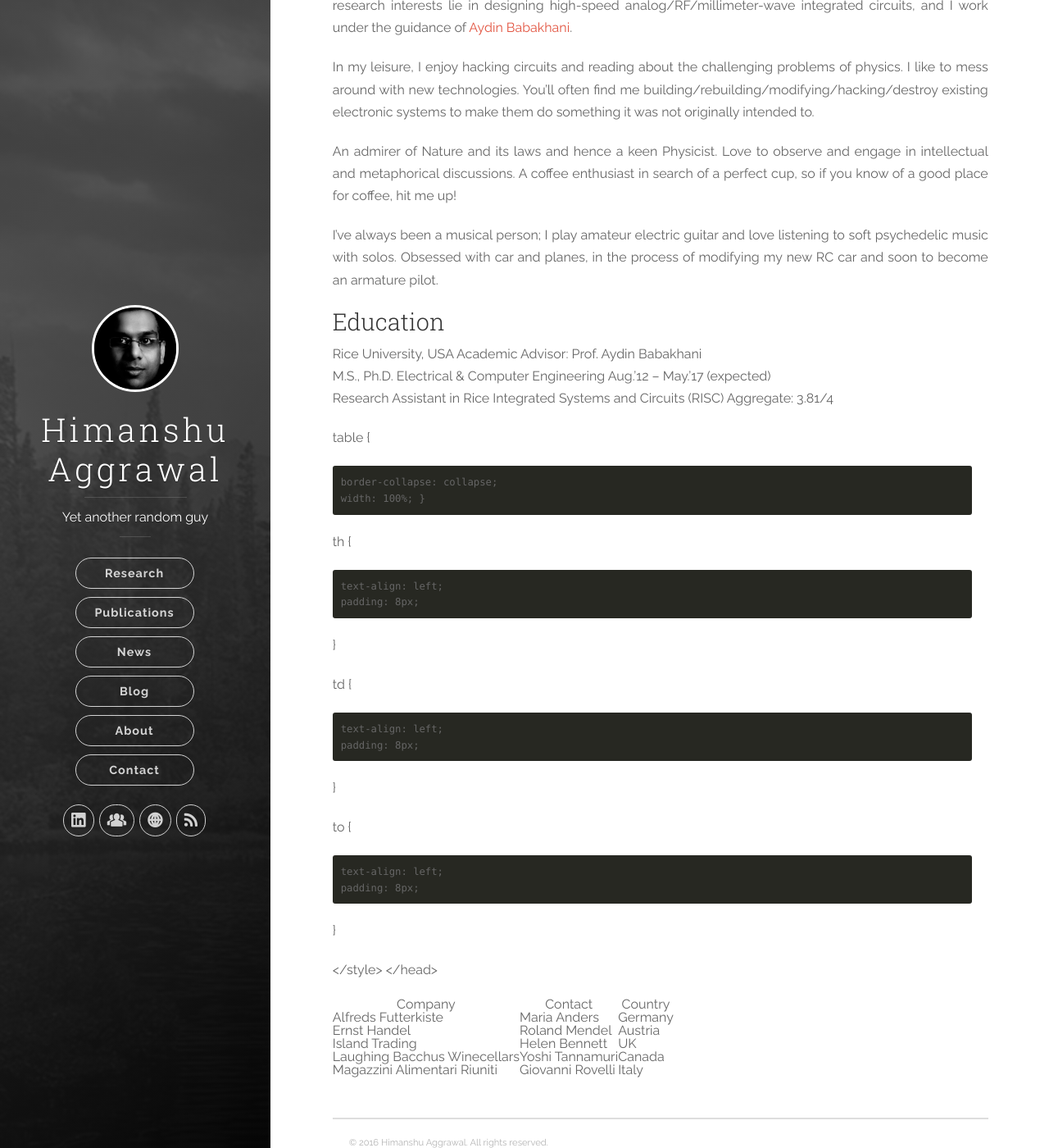
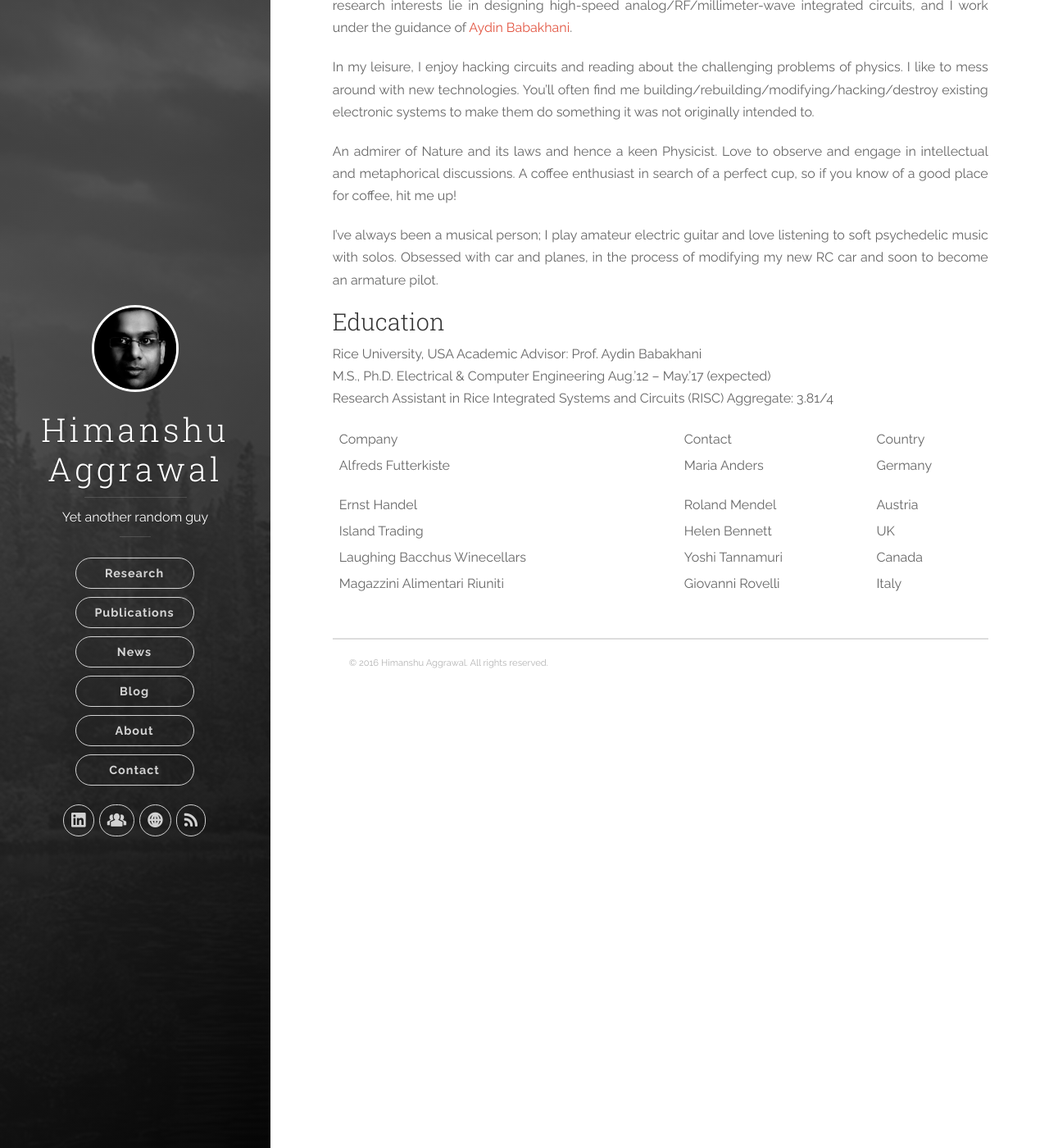
Before and after one commit to ahimanshu13/ahimanshu13.github.io, a Jekyll site: the page built from about/index.md, in a window 1280 px wide and 1400 px high, scrolled down 166 px. Shown: the whole window at 82% size. Built offline with Jekyll 4.4.1, drawn with Linux system fonts in a browser that asks for light colours; nearby versions of some CDN libraries.

Commit message:
Update About Me

```diff
--- a/about/index.md
+++ b/about/index.md
@@ -19,6 +19,8 @@ Rice University, USA												Academic Advisor: Prof. Aydin Babakhani<br>
 M.S., Ph.D. Electrical & Computer Engineering						Aug.’12 – May.’17 (expected)<br>
 Research Assistant in Rice Integrated Systems and Circuits (RISC)	Aggregate: 3.81/4<br>
 
+<head>
+<style>
 table {
 
     border-collapse: collapse;
```
